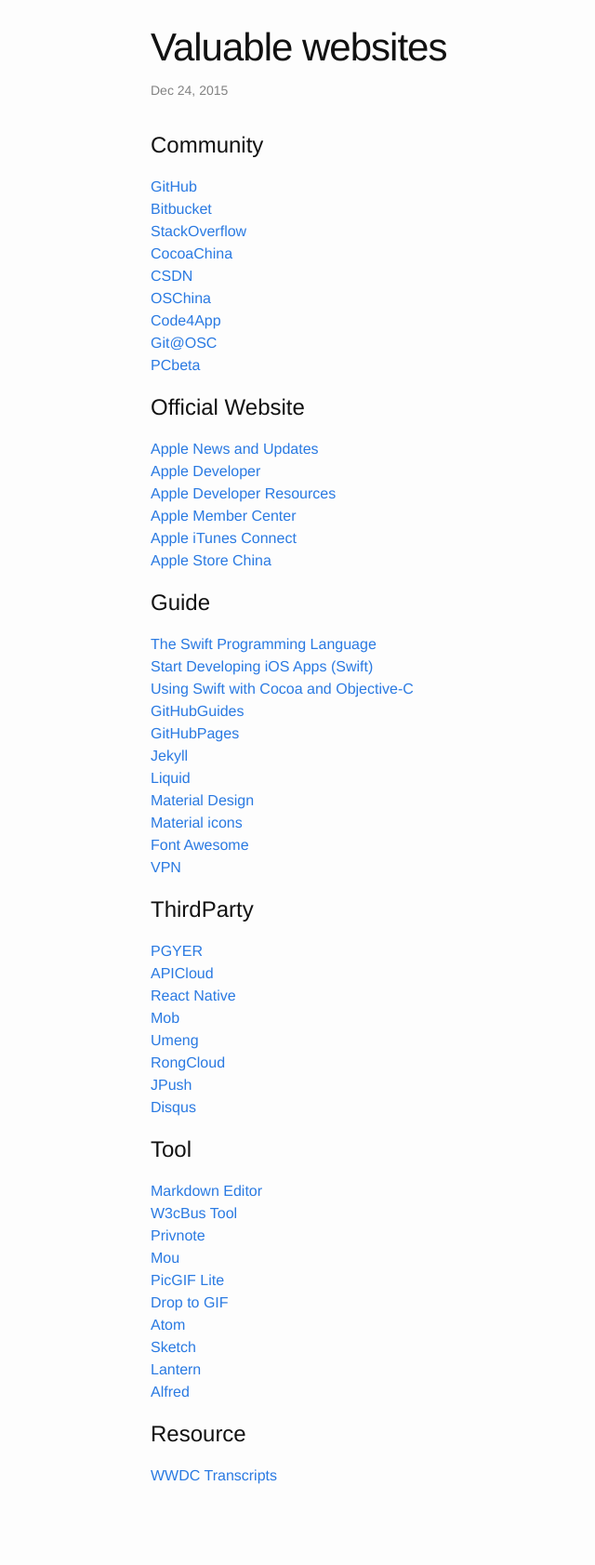
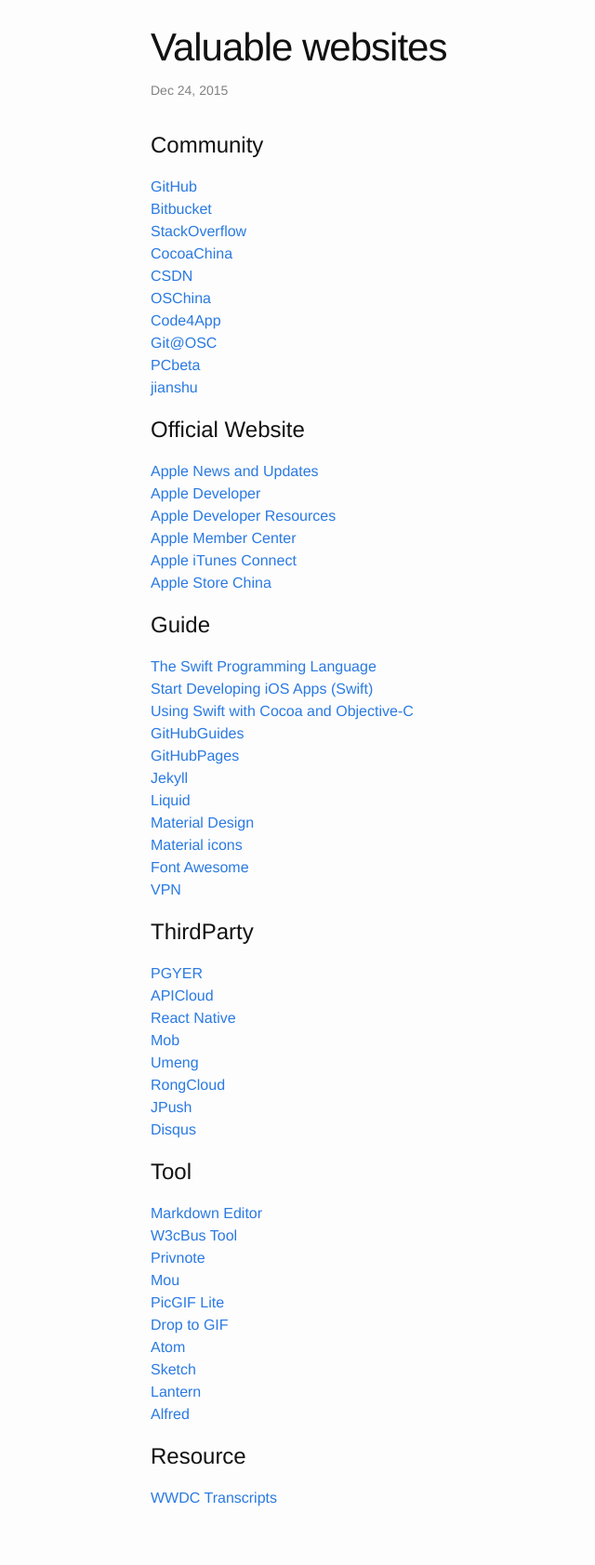
Before and after one commit to GeekRRK/GeekRRK.github.io, a Jekyll site: the page built from _posts/2015-12-24-Valuable websites.md, in a window 1280 px wide. Shown: the whole page at 93% size, without its empty margins (108-748 px from the left). Built offline with Jekyll 4.4.1, drawn with Linux system fonts in a browser that asks for light colours; before the commit the page ends 1659 px from its top, so only the background shows below that.

Commit message:
Add jianshu to Valuable websites

```diff
--- a/_posts/2015-12-24-Valuable websites.md
+++ b/_posts/2015-12-24-Valuable websites.md
@@ -13,6 +13,7 @@
 [Code4App](http://code4app.com)
 [Git@OSC](https://git.oschina.net)
 [PCbeta](http://bbs.pcbeta.com)
+[jianshu](http://www.jianshu.com)
 
 # Official Website
 [Apple News and Updates](https://developer.apple.com/news)
```
